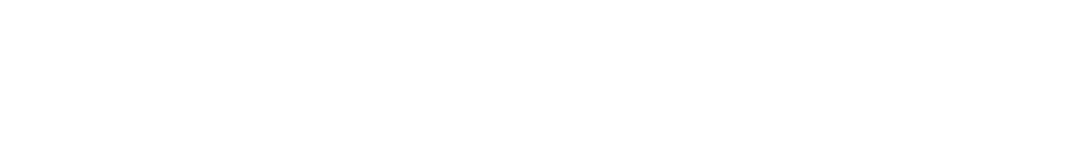
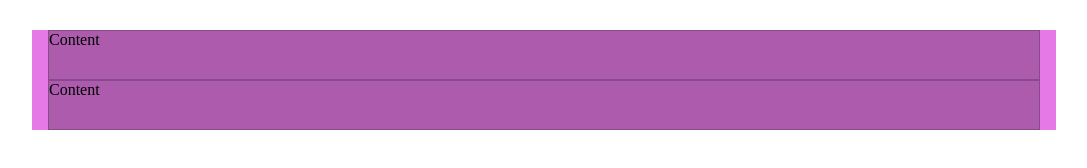
Before and after one commit to elepot87/htmlcss-struttura-wp, a plain HTML site: page index.html in a window 1280 px wide. Shown: the whole page, without its empty margins (96-1183 px from the left). Drawn offline with Linux system fonts and the light colour scheme.

Commit message:
add header

```diff
--- a/css/main.css
+++ b/css/main.css
@@ -1,5 +1,34 @@
+/* General */
 * {
 margin: 0;
 padding: 0;
 box-sizing: border-box;
 }
+
+/* Utilities */
+.container {
+    width: 80%;
+    margin: 0 auto;
+}
+
+.px-16 {
+    padding-left: 16px;
+    padding-right: 16px;
+}
+
+.mb-mt-30 {
+    margin-bottom: 30px;
+    margin-top: 30px;
+}
+
+/* Debug element */
+.debug-box {
+    height: 50px;
+    background: rgba(0,0,0,0.25);
+    border: 1px solid rgba(0,0,0,0.2);
+}
+
+/* Header */
+header {
+    background-color: #e579e6;
+}
--- a/index.html
+++ b/index.html
@@ -9,9 +9,11 @@
     <link rel="stylesheet" href="./css/main.css">
 </head>
 <body>
+    <div class="container">
         <!-- Header -->
-    <header>
-
+        <header class="px-16 mb-mt-30">
+            <div class="debug-box">Content</div>
+            <div class="debug-box">Content</div>
         </header>
         <!-- Main content -->
         <main>
@@ -22,5 +24,6 @@
         </main>
         <!-- Footer -->
         <footer></footer>
+    </div>
 </body>
 </html>
```
Lines whose indentation alone changed are shown as unchanged.
